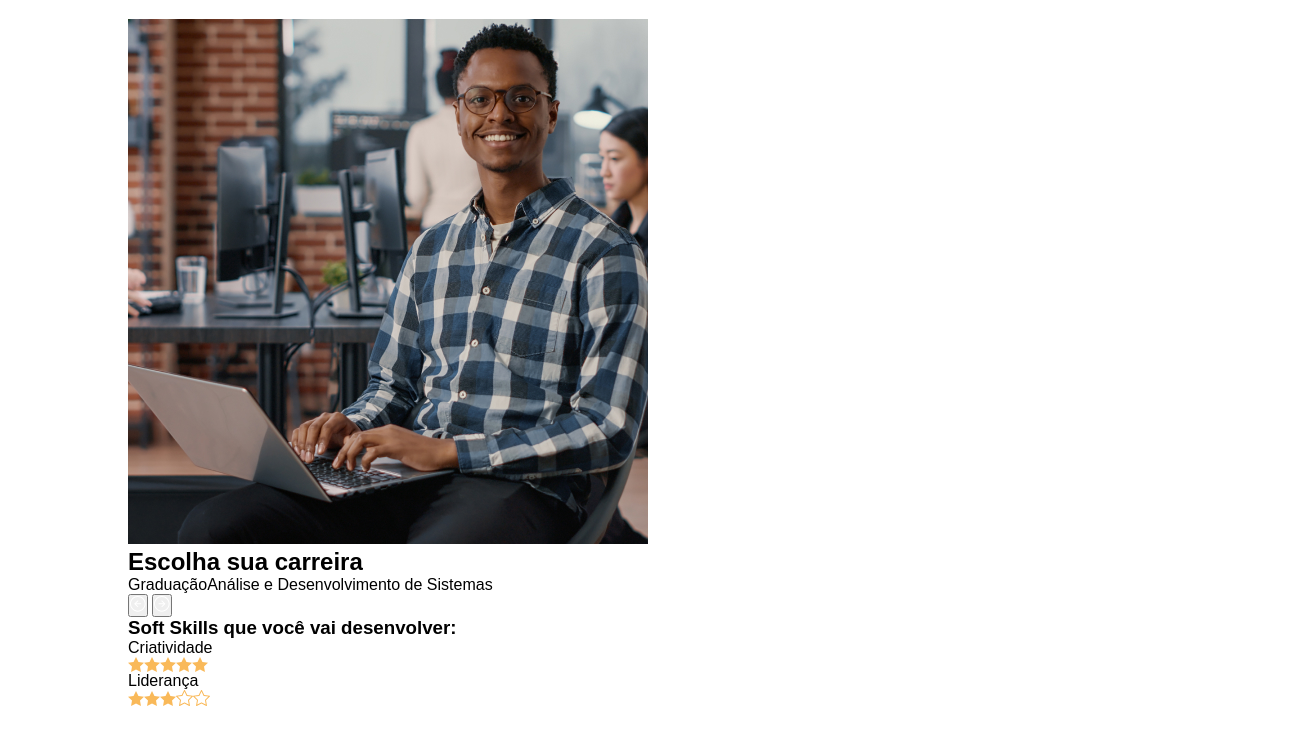
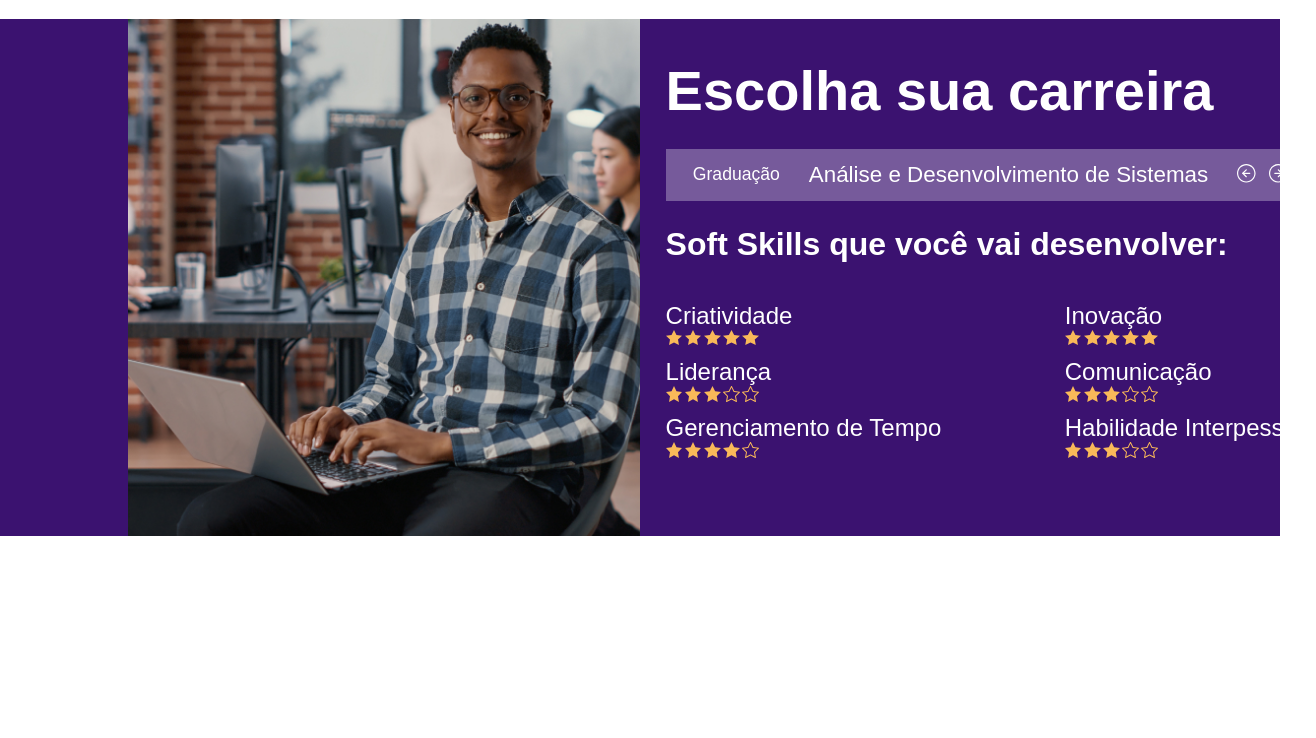
Before and after one commit to Gestao-de-Performance/conteudo-visto-em-aula-LuanStos, a plain HTML site: page index.html in a window 1280 px wide. Shown: the part 807-1545 px from the top of the page, 1316 px wide, since content can reach past the window. After the commit the page ends 1375 px from the top, so only its background shows below. Drawn offline with Linux system fonts and the light colour scheme.

Commit message:
aula 7 corrigido

```diff
--- a/index.html
+++ b/index.html
@@ -11,7 +11,7 @@
         <nav class="flex marginSite">
             <a href="#"><img src="img/logo.webp"></a>
             <div class="flex containerMenuPrincipal">
-             <div class="flex containerBlogGrad" >
+                <div class="flex containerBlogGrad">
                     <a href="#">Graduação</a>
                     <a href="#">Blog</a>
                 </div>
@@ -30,77 +30,96 @@
         <section class="marginSite">
             <h1>Nós somos uma <b>faculdade digital</b></h1>
             <div class="flex containerApresentacao">
-                <h2>Você, preparado para <b>o futuro</b></h2>
+                <h2>Você, preparado para <b>o futuro.</b></h2>
                 <img src="img/Seta.webp" alt="seta amarela apontando para baixo">
-                <p>Se preparar para o mercado é uma coisa, prosperar nele é outra.</p>
-                <b>Nossa graduação te ajuda com as duas.</b></p>
+                <p>Se preparar para o mercado é uma coisa, prosperar nele é outra. <b>Nossa graduação te ajuda com as duas.</b></p>
             </div>
         </section>
 
-        <section class="corFundoCursos"></section>
-            <div class="marginSite">
-                <img src="img/foto.webp" alt="Personagem do curso de ADS">
+        <section class="corFundoCursos">
+            <div class="marginSite flex containerEscolhaCurso">
+                <img class="personagemCurso" src="img/personagem.webp" alt="Personagem do curso de ADS">
                 <div>
-                    <h2>Escolha sua carreira</h2>
-                    <div class="flex">
-                        <P>Graduação</P>
-                        <p>Análise e Desenvolvimento de Sistemas</p>
-                    </div>
-                    <div>
-                        <button><img src="img/seta esquerda.svg" alt="Seta apontando para esquerda"></button>
-                        <button><img src="img/seta direita.svg" alt="Seta apontando para direita"></button>
+                    <h2 class="tituloEscolhaCurso">Escolha sua carreira</h2>
+                    <div class="flex containerNomeCurso">
+                        <p class="tipoCurso">Graduação</p>
+                        <p class="nomeCurso">Análise e Desenvolvimento de Sistemas</p>
+                        <div class="flex containerBtnEscolheCurso">
+                            <button class="btnEscolheCurso"><img src="img/seta_esquerda.svg" alt="Seta apontando para a esquerda"></button>
+                            <button class="btnEscolheCurso"><img src="img/seta_direita.svg" alt="Seta apontando para a direita"></button>
                         </div>
                     </div>
-                <h3>Soft Skills que você vai desenvolver:</h3>
+                    <h3 class="tituloSoftSkills">Soft Skills que você vai desenvolver:</h3>
+                    <div class="flex containerSoftSkills">
                         <div>
                             <div>
-                            <p>Criatividade</p>
-                            <div class="flex">
+                                <p class="nomeSoftSkill">Criatividade</p>
+                                <div class="flex pontosSoftSkill">
                                     <img src="img/estrela_cheia.svg" alt="Estrela cheia">
                                     <img src="img/estrela_cheia.svg" alt="Estrela cheia">
                                     <img src="img/estrela_cheia.svg" alt="Estrela cheia">
                                     <img src="img/estrela_cheia.svg" alt="Estrela cheia">
                                     <img src="img/estrela_cheia.svg" alt="Estrela cheia">
                                 </div>
-
                             </div>
-                    <div>
-                        <P>Liderança</P>
-                        <div class="flex">
+                            <div class="marginSoftSkill">
+                                <p class="nomeSoftSkill">Liderança</p>
+                                <div class="flex pontosSoftSkill">
                                     <img src="img/estrela_cheia.svg" alt="Estrela cheia">
                                     <img src="img/estrela_cheia.svg" alt="Estrela cheia">
                                     <img src="img/estrela_cheia.svg" alt="Estrela cheia">
                                     <img src="img/estrela_vazia.svg" alt="Estrela vazia">
                                     <img src="img/estrela_vazia.svg" alt="Estrela vazia">
-
-
-
-
-
-
-
-
-
-
-
+                                </div>
+                            </div>
+                            <div>
+                                <p class="nomeSoftSkill">Gerenciamento de Tempo</p>
+                                <div class="flex pontosSoftSkill">
+                                    <img src="img/estrela_cheia.svg" alt="Estrela cheia">
+                                    <img src="img/estrela_cheia.svg" alt="Estrela cheia">
+                                    <img src="img/estrela_cheia.svg" alt="Estrela cheia">
+                                    <img src="img/estrela_cheia.svg" alt="Estrela cheia">
+                                    <img src="img/estrela_vazia.svg" alt="Estrela vazia">
+                                </div>
+                            </div>
+                        </div>
+                        <div>
+                            <div>
+                                <p class="nomeSoftSkill">Inovação</p>
+                                <div class="flex pontosSoftSkill">
+                                    <img src="img/estrela_cheia.svg" alt="Estrela cheia">
+                                    <img src="img/estrela_cheia.svg" alt="Estrela cheia">
+                                    <img src="img/estrela_cheia.svg" alt="Estrela cheia">
+                                    <img src="img/estrela_cheia.svg" alt="Estrela cheia">
+                                    <img src="img/estrela_cheia.svg" alt="Estrela cheia">
+                                </div>
+                            </div>
+                            <div class="marginSoftSkill">
+                                <p class="nomeSoftSkill">Comunicação</p>
+                                <div class="flex pontosSoftSkill">
+                                    <img src="img/estrela_cheia.svg" alt="Estrela cheia">
+                                    <img src="img/estrela_cheia.svg" alt="Estrela cheia">
+                                    <img src="img/estrela_cheia.svg" alt="Estrela cheia">
+                                    <img src="img/estrela_vazia.svg" alt="Estrela vazia">
+                                    <img src="img/estrela_vazia.svg" alt="Estrela vazia">
+                                </div>
+                            </div>
+                            <div>
+                                <p class="nomeSoftSkill">Habilidade Interpessoal</p>
+                                <div class="flex pontosSoftSkill">
+                                    <img src="img/estrela_cheia.svg" alt="Estrela cheia">
+                                    <img src="img/estrela_cheia.svg" alt="Estrela cheia">
+                                    <img src="img/estrela_cheia.svg" alt="Estrela cheia">
+                                    <img src="img/estrela_vazia.svg" alt="Estrela vazia">
+                                    <img src="img/estrela_vazia.svg" alt="Estrela vazia">
+                                </div>
+                            </div>
+                        </div>
+                    </div>
+                </div>
+            </div>
         </section>
-
-
-
-
-
-
-
-
-
-
-
-
-
-
-
     </main>
-
 
 </body>
 </html>
--- a/style.css
+++ b/style.css
@@ -1,10 +1,12 @@
 :root{
     --cor-texto-link: #5A13B4;
     --cor-titulo: #3B1270;
-    --cor-texto-destaque: #8E35ff;
+    --cor-texto-destaque: #8e35ff;
+
+    --cor-buscar: #5913b470;
 
     --cor-fundo-escolha-curso: #3B1270;
-    --cor-fundo-inscreva-se: #8E35FF;
+    --cor-fundo-inscreva-se: #8e35ff;
 }
 
 @import url('https://fonts.googleapis.com/css2?family=Montserrat:ital,wght@0,100..900;1,100..900&display=swap');
@@ -15,7 +17,7 @@
     box-sizing: border-box;
 }
 
-body {
+body{
     font-family: "Montserrat", sans-serif;
 }
 
@@ -33,7 +35,7 @@ a{
     align-items: center;
 }
 
-/*Header*/
+/*Cabeçalho (Header)*/
 .containerMenuPrincipal{
     margin-left: 5vw;
     justify-content: space-between;
@@ -78,10 +80,9 @@ a{
 .containerBuscarAmb a{
     gap: 0.5vw;
 }
+/*Fim Cabeçalho (Header)*/
 
-/*Fim Header*/
-
-/*Apresentação (Titulo)*/
+/*Apresetação (Titulo)*/
 h1{
     color: var(--cor-titulo);
     font-weight: 400;
@@ -109,7 +110,84 @@ h1{
     max-width: 236px;
 }
 
-
 /*Apresentação (Titulo)*/
 
 /*Escolha seu curso*/
+
+.corFundoCursos{
+    background-color: var(--cor-fundo-escolha-curso);
+}
+
+.containerEscolhaCurso{
+    gap: 2vw;
+}
+
+.personagemCurso{
+    width: 40vw;
+    height: auto;
+}
+
+.tituloEscolhaCurso{
+    font-size: 3.5rem;
+    color: white;
+}
+
+.containerNomeCurso{
+    margin: 2vw 0;
+    background-color: rgba(255, 255, 255, 0.3);
+    padding: 1vw;
+    min-width: 650px;
+    justify-content: space-around;
+}
+
+.tipoCurso{
+    color: white;
+    font-size: 1.1rem;
+}
+
+.nomeCurso{
+    color: white;
+    font-size: 1.4rem;
+}
+
+.containerBtnEscolheCurso{
+    gap: 1vw;
+}
+
+.btnEscolheCurso{
+    background-color: transparent;
+    border: none;
+    width: 1.5vw;
+}
+
+.btnEscolheCurso img{
+    width: 100%;
+}
+
+.tituloSoftSkills{
+    color: white;
+    font-size: 2rem;
+}
+
+.containerSoftSkills{
+    margin: 3vw 0;
+    justify-content: space-between;
+}
+
+.nomeSoftSkill{
+    color: white;
+    font-size: 1.5rem;
+}
+
+.pontosSoftSkill{
+    gap: 0.2vw;
+}
+
+.pontosSoftSkill img{
+    width: 1.3vw;
+}
+
+.marginSoftSkill{
+    margin: 1vw 0;
+}
+/*Escolha seu curso*/
```
Also changed, not shown: img/personagem.webp (renamed from img/foto.webp), img/seta_direita.svg (renamed from img/seta direita.svg), img/seta_esquerda.svg (renamed from img/seta esquerda.svg). Lines whose indentation alone changed are shown as unchanged.
